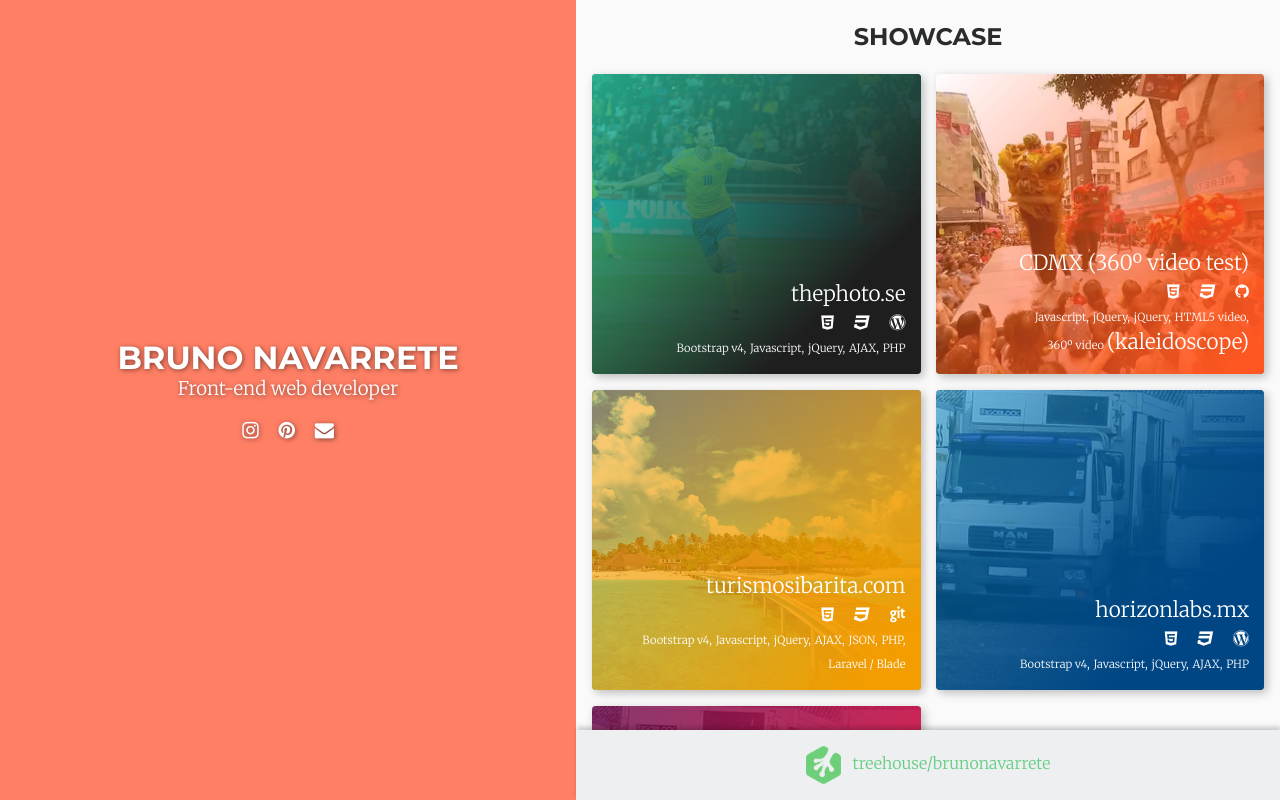
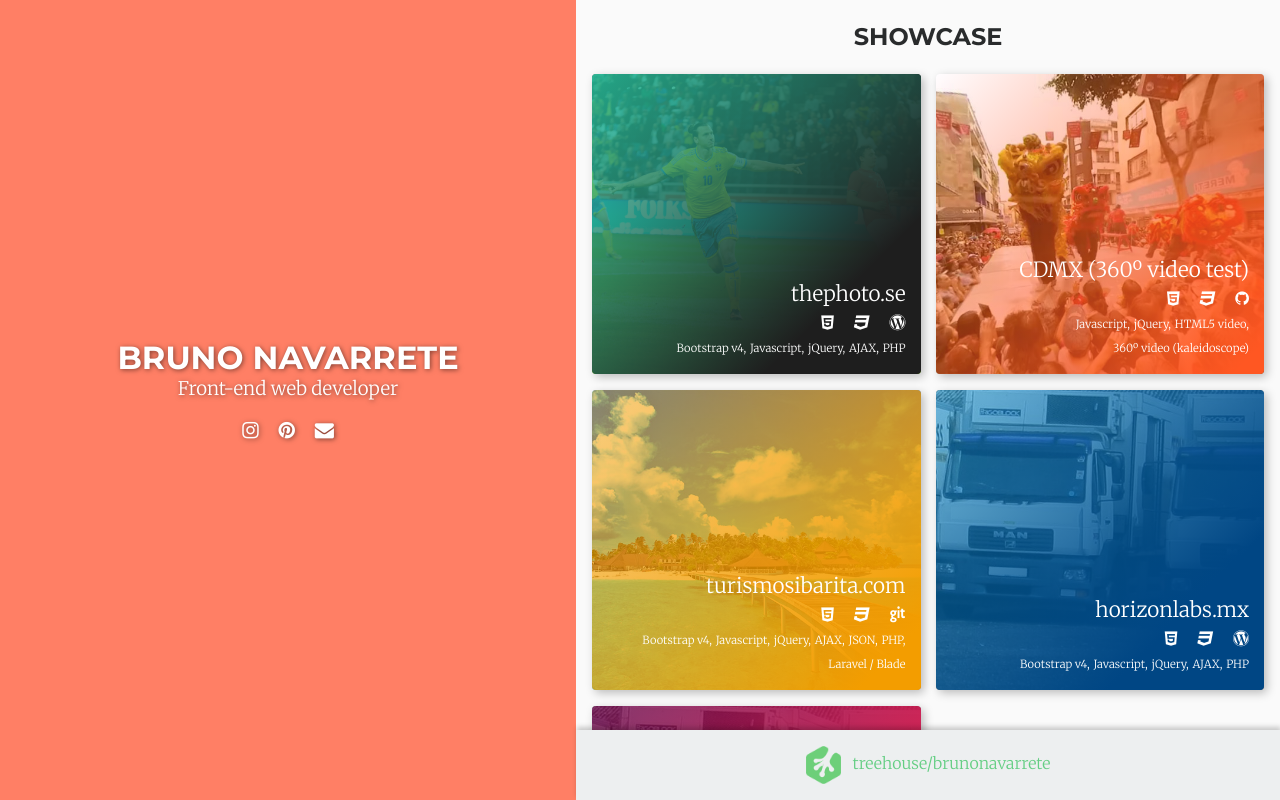
Before and after one commit to brunonavarrete/brunonavarrete.github.io, a website: page index.html in a window 1280 px wide. Drawn offline with Linux system fonts and the light colour scheme.

Commit message:
fix link size

```diff
--- a/assets/css/style.css
+++ b/assets/css/style.css
@@ -33,8 +33,6 @@
 	background-size:cover;
 	background-position:bottom center;
 }
-
-
 
 header > .text {
 	position:absolute;
@@ -136,6 +134,10 @@
 
 	.project .other li {
 		font-size:0.7rem;
+	}
+
+	.project .other li a {
+		font-size:1em;
 	}
 
 	.project .other li::after {
--- a/index.html
+++ b/index.html
@@ -58,7 +58,6 @@
 						</ul>
 						<ul class="col other">
 							<li>Javascript</li>
-							<li>jQuery</li>
 							<li>jQuery</li>
 							<li>HTML5 video</li>
 							<li>360º video <a href="https://github.com/thiagopnts/kaleidoscope" target="_blank">(kaleidoscope)</a></li>
```
